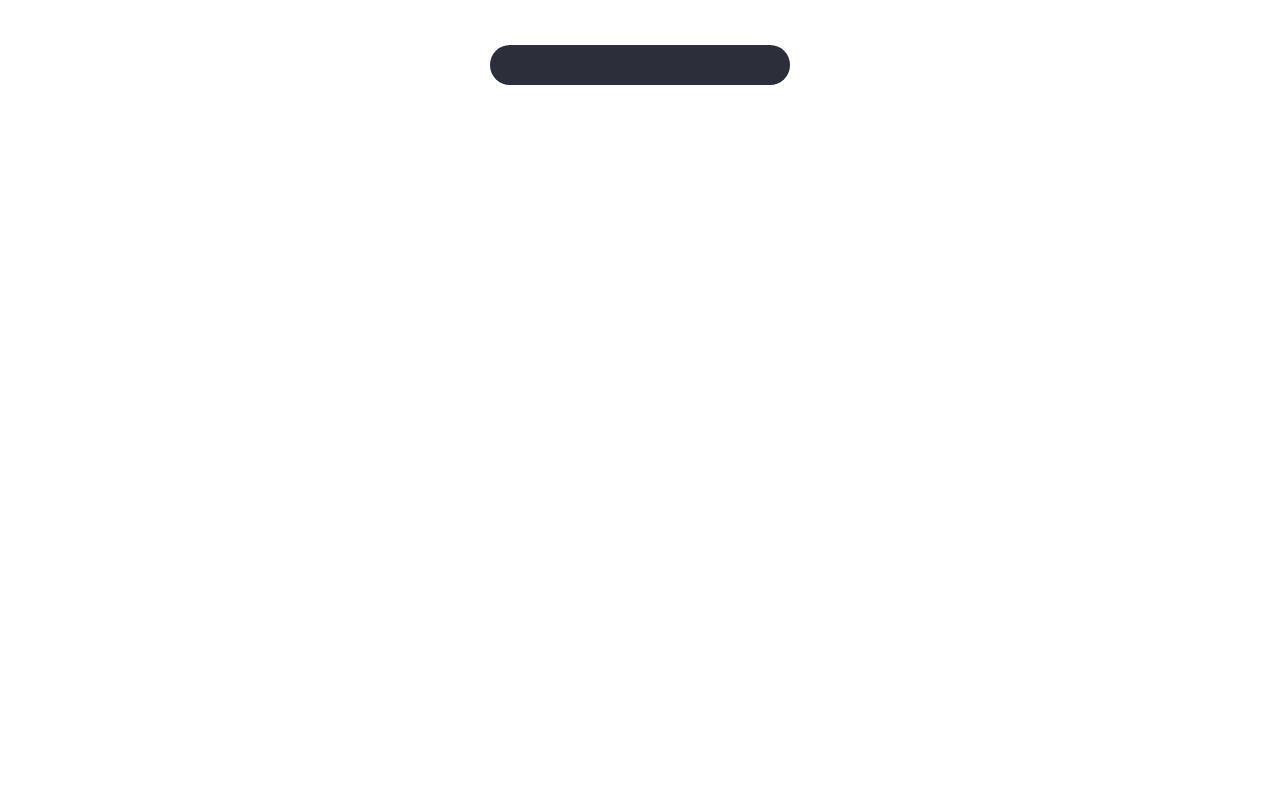
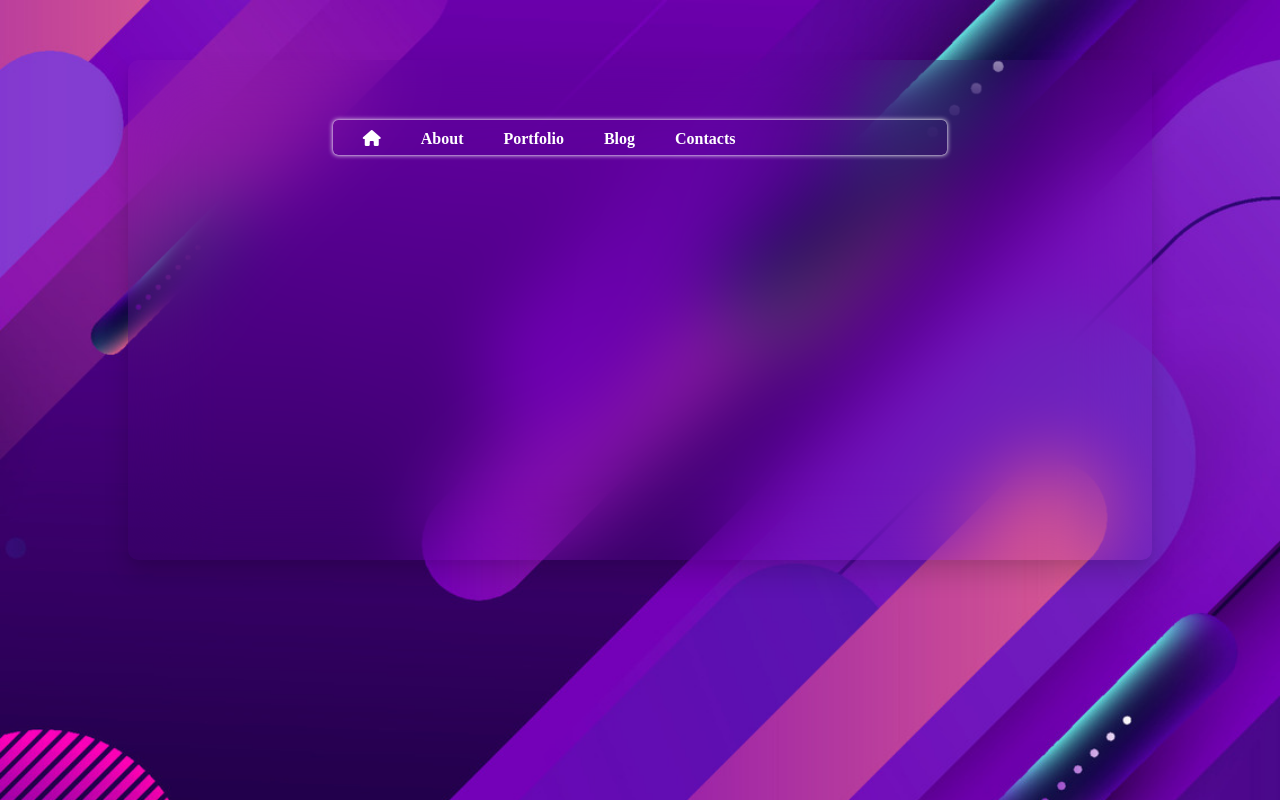
Before and after one commit to ShravannJain/PRODIGY_WD_01, a plain HTML site: page index.html in a window 1280 px wide. Drawn offline with Linux system fonts and the light colour scheme.

Commit message:
added a menu bar and added an background

```diff
--- a/index.html
+++ b/index.html
@@ -5,10 +5,23 @@
     <meta name="viewport" content="width=device-width, initial-scale=1.0">
     <title>Interactive Menu Page</title>
     <link rel="stylesheet" href="style.css">
+    <script src="https://kit.fontawesome.com/06c125fbe7.js" crossorigin="anonymous"></script>
 </head>
 <body>
-    <div class="main-container">
-        <div class="nav-tool-container"></div>
+
+
+    <div class="root-container">
+        <div class="nav-container">
+            <div class="nav-tools">
+                <ul><li><i class=" idk fa fa-home"></i></li>
+                <li class="idk">About</li>
+                <li class="idk">Portfolio</li>
+                <li class="idk">Blog</li>
+                <li class="idk">Contacts</li>
+            </ul>
+            </div>
+        </div>
     </div>
+
 </body>
 </html>
--- a/style.css
+++ b/style.css
@@ -1,12 +1,52 @@
-.main-container{
-    background-color: #2C2E3A;
-    height: 40px;
-    width: 300px;
+*{
+    padding: 0;
+    margin: 0;
+}
+body{
+    background-image: url("temp.jpg");
+    background-repeat: no-repeat;
+    background-size: cover;
+}
+.root-container{
+    height: 500px;
+    width: 80%;
     margin: 0 auto;
-    margin-top:45px;
-    border-radius:20px;
-    transition: width 0.5s;
+    margin-top: 60px;
+
+    /* border: 1px solid rgb(255, 255, 255); */
+    border-radius: 10px;
+    box-shadow: rgba(0, 0, 0, 0.15) 0px 15px 25px, rgba(0, 0, 0, 0.05) 0px 5px 10px;
+    backdrop-filter: blur(40px);
 }
-.main-container:hover{
-    width: 600px;
+.nav-container{
+    position: absolute;
+    top: 20px;
+    left: 20%;
+    height: 35px;
+    width: 60%;
+    /* border: 1px solid rgb(255, 255, 255); */
+    margin: 0 auto;
+    margin-top: 40px;
+    box-shadow: rgb(255, 255, 255) 0px 0px 5px 0px, rgb(255, 255, 255) 0px 0px 1px 0px;
+    border-radius: 5px;
 }
+.nav-tools li{
+    list-style: none;
+    float: left;
+   margin-left: 20px;
+}
+.fa,.fa-home,.idk{
+    height: 15px;
+    padding: 10px 10px;
+    /* border: 1px solid black; */
+    font-weight: 600;
+    width: auto;
+    transition: background-color 0.4s;
+    color: white;
+}
+.fa-home:hover{
+    background-color: lightskyblue;
+}
+.idk:hover{
+    background-color: lightskyblue;
+}
```
Also changed, not shown: pexels-jplenio-1103970.jpg (added), temp.jpg (added), temp1.jpg (added).
